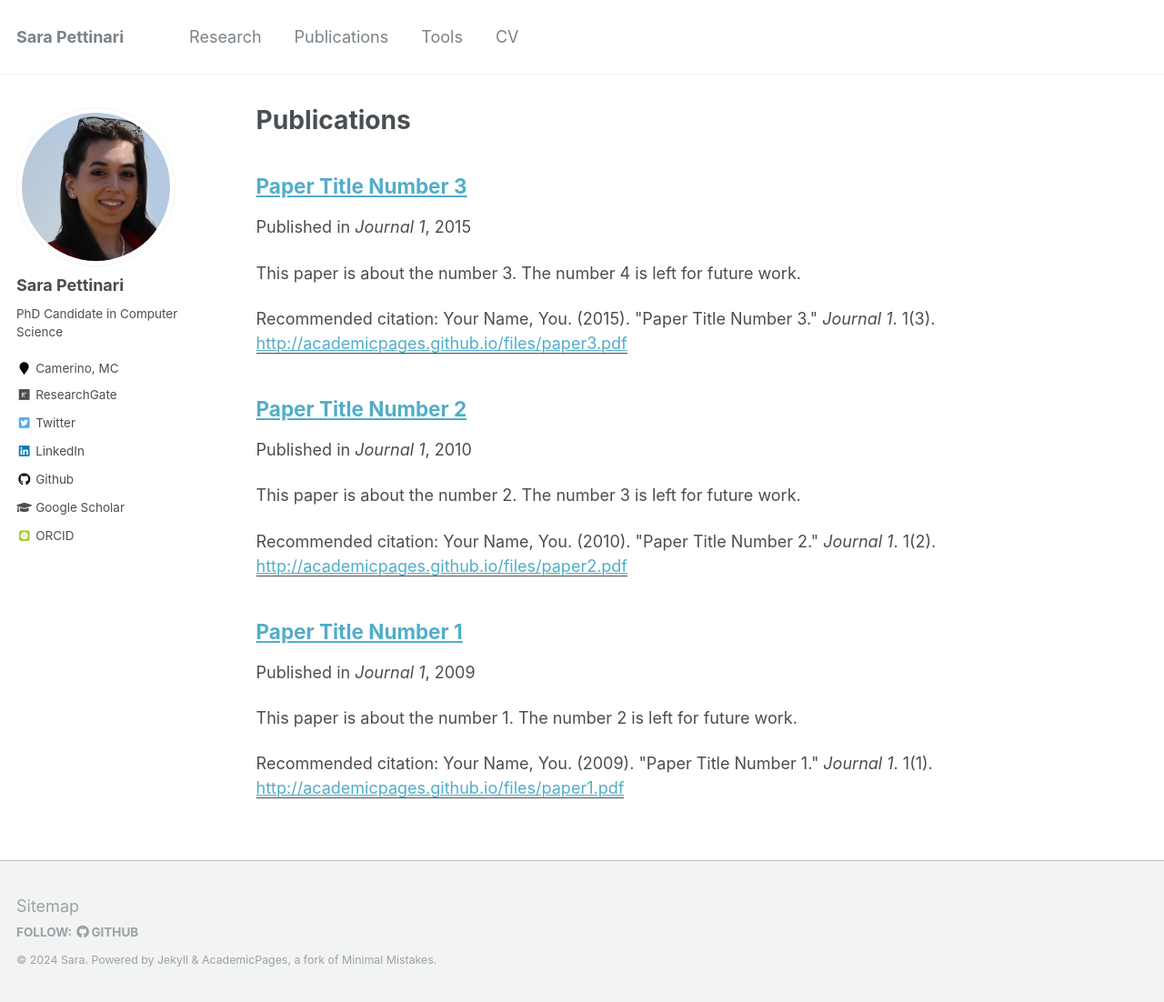
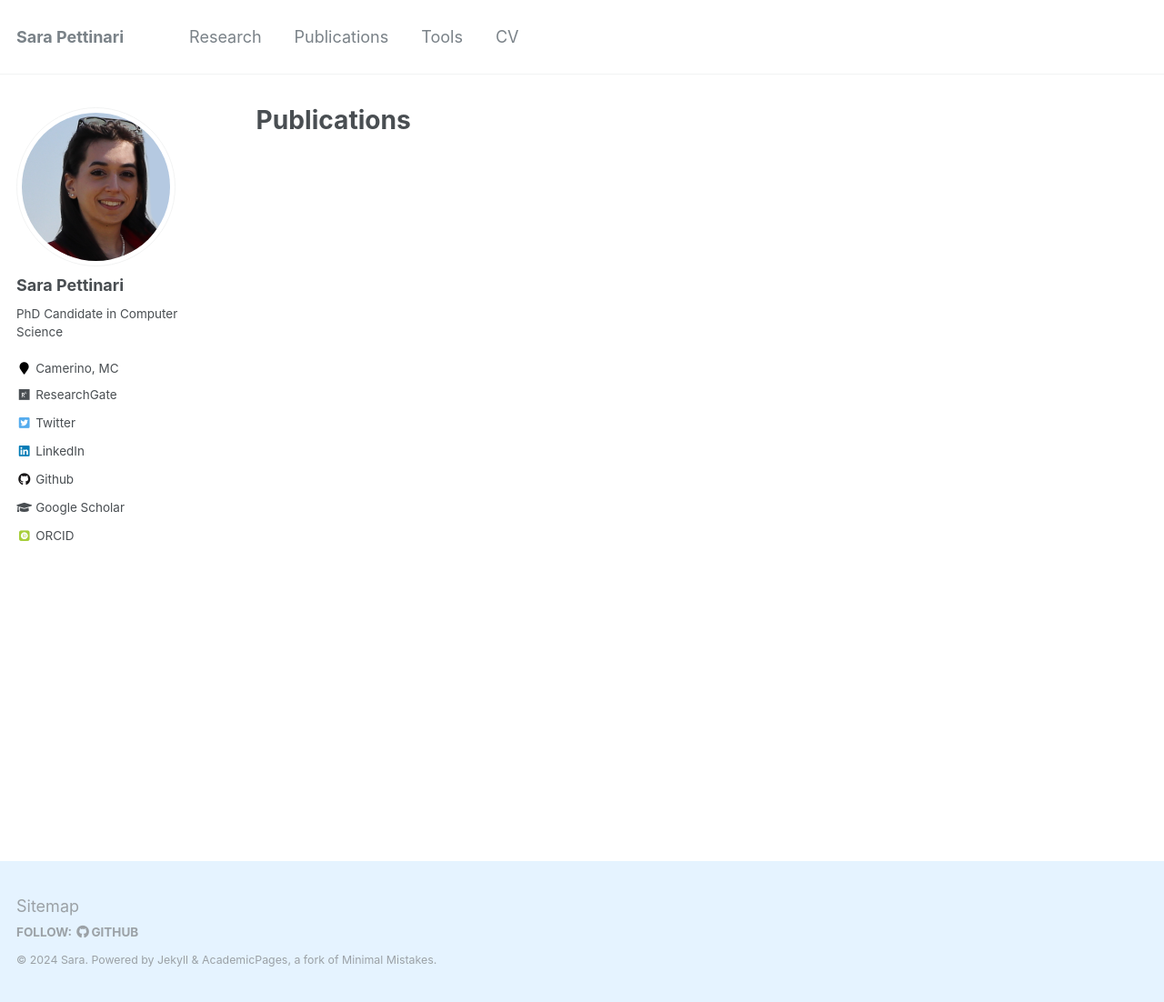
Before and after one commit to SaraPettinari/SaraPettinari.github.io, a Jekyll site: the page built from _index/publications.md, in a window 1280 px wide and 1102 px high. Shown: the whole window at 91% size. Built offline with Jekyll 4.4.1, drawn with Linux system fonts in a browser that asks for light colours; some web fonts are replaced; a file with an impossible date is left out.

Commit message:
[add] publications

```diff
--- a/_publications/2009-10-01-paper-title-number-1.md
+++ /dev/null
@@ -1,15 +0,0 @@
----
-title: "Paper Title Number 1"
-collection: publications
-permalink: /publication/2009-10-01-paper-title-number-1
-excerpt: 'This paper is about the number 1. The number 2 is left for future work.'
-date: 2009-10-01
-venue: 'Journal 1'
-paperurl: 'http://academicpages.github.io/files/paper1.pdf'
-citation: 'Your Name, You. (2009). &quot;Paper Title Number 1.&quot; <i>Journal 1</i>. 1(1).'
----
-This paper is about the number 1. The number 2 is left for future work.
-
-[Download paper here](http://academicpages.github.io/files/paper1.pdf)
-
-Recommended citation: Your Name, You. (2009). "Paper Title Number 1." <i>Journal 1</i>. 1(1).
--- a/_publications/2010-10-01-paper-title-number-2.md
+++ /dev/null
@@ -1,15 +0,0 @@
----
-title: "Paper Title Number 2"
-collection: publications
-permalink: /publication/2010-10-01-paper-title-number-2
-excerpt: 'This paper is about the number 2. The number 3 is left for future work.'
-date: 2010-10-01
-venue: 'Journal 1'
-paperurl: 'http://academicpages.github.io/files/paper2.pdf'
-citation: 'Your Name, You. (2010). &quot;Paper Title Number 2.&quot; <i>Journal 1</i>. 1(2).'
----
-This paper is about the number 2. The number 3 is left for future work.
-
-[Download paper here](http://academicpages.github.io/files/paper2.pdf)
-
-Recommended citation: Your Name, You. (2010). "Paper Title Number 2." <i>Journal 1</i>. 1(2).
--- a/_publications/2015-10-01-paper-title-number-3.md
+++ /dev/null
@@ -1,15 +0,0 @@
----
-title: "Paper Title Number 3"
-collection: publications
-permalink: /publication/2015-10-01-paper-title-number-3
-excerpt: 'This paper is about the number 3. The number 4 is left for future work.'
-date: 2015-10-01
-venue: 'Journal 1'
-paperurl: 'http://academicpages.github.io/files/paper3.pdf'
-citation: 'Your Name, You. (2015). &quot;Paper Title Number 3.&quot; <i>Journal 1</i>. 1(3).'
----
-This paper is about the number 3. The number 4 is left for future work.
-
-[Download paper here](http://academicpages.github.io/files/paper3.pdf)
-
-Recommended citation: Your Name, You. (2015). "Paper Title Number 3." <i>Journal 1</i>. 1(3).
--- a/_sass/_footer.scss
+++ b/_sass/_footer.scss
@@ -20,8 +20,8 @@
           animation: intro 0.3s both;
   -webkit-animation-delay: 0.45s;
           animation-delay: 0.45s;
-  background-color: $lighter-gray;
-  border-top: 1px solid $light-gray;
+  background-color: #e5f3ff;
+  /*border-top: 1px solid $light-gray;*/
 
   footer {
     @include clearfix;
```
Also changed, not shown: _index/404.md (+1 -1 lines), _publications/c-1.md (added, +52 -0 lines), _publications/c-2.md (added, +52 -0 lines), _publications/c-3.md (added, +52 -0 lines), _publications/c-4.md (added, +52 -0 lines), _publications/j-1.md (added, +50 -0 lines), _publications/j-2.md (added, +50 -0 lines), _publications/j-3.md (added, +48 -0 lines), 3 other files.
